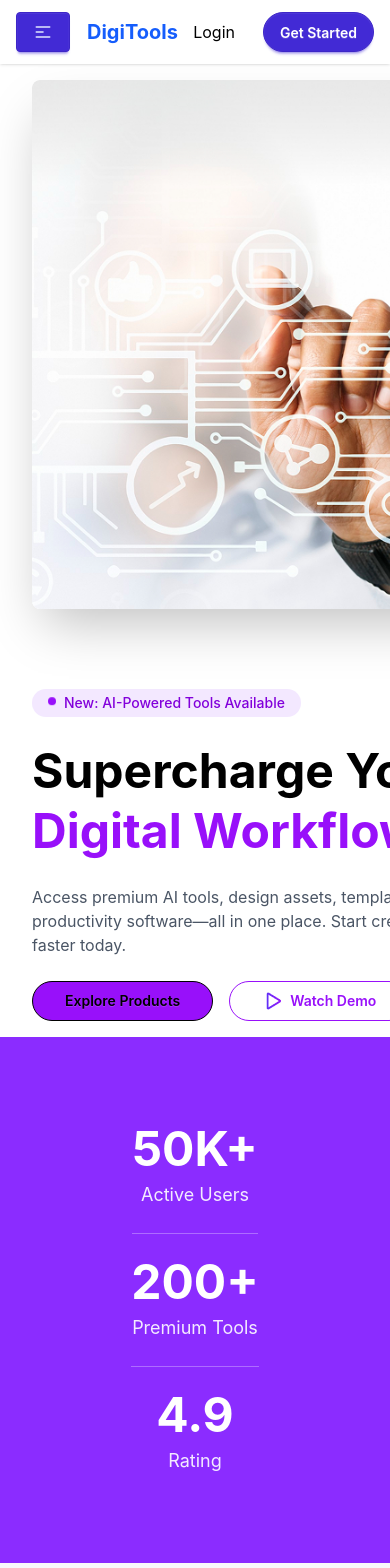
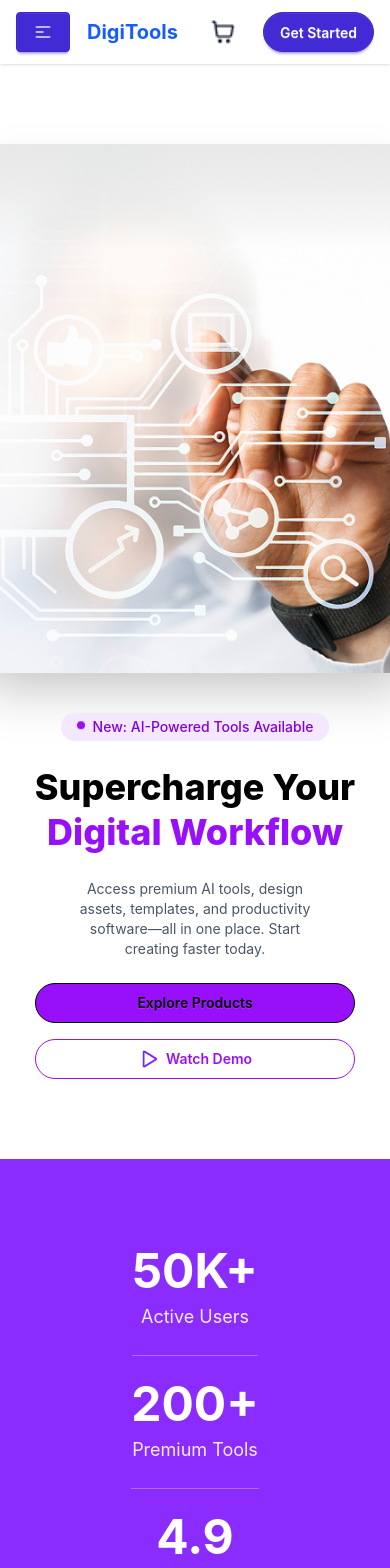
Before and after one commit to raidibney/ASSIGNMENT-6, a React (Vite) app: page / in a window 390 px wide. Shown: the top 1568 px of the page. Built offline with nearby package versions, Linux system fonts and the light colour scheme.

Commit message:
fixing the responsiveness for mobile devices

```diff
--- a/src/Components/Herosection.jsx
+++ b/src/Components/Herosection.jsx
@@ -4,12 +4,12 @@ import banner from '../assets/banner.png';
 
 const Herosection = () => {
     return (
-        <div className="hero bg-white min-h-[80vh] lg:min-h-screen w-full px-4 md:px-10 lg:w-11/12 mx-auto overflow-hidden" >
-            {/* Added gap-20 for space and items-center to keep them vertically aligned */}
-            <div className="hero-content flex-col lg:flex-row-reverse gap-20 items-center justify-between">
+        <div className="  bg-white min-h-screen w-full lg:w-11/12 mx-auto flex items-center justify-center overflow-hidden py-10 md:py-20" >
+
+            <div className="hero-content flex-col lg:flex-row-reverse gap-10 lg:gap-20 items-center justify-between py-10">
 
                 {/* Image Div */}
-                <div className="flex-1 flex justify-end">
+                <div className="flex-1 flex justify-center lg:justify-end w-full">
                     <img
                         src={banner}
                         className="max-w-md rounded-lg shadow-2xl"
@@ -18,23 +18,23 @@ const Herosection = () => {
                 </div>
 
                 {/* Text Div */}
-                <div className="flex-1 text-left">
+                <div className="flex-1 flex flex-col items-center lg:items-start text-center lg:text-left">
                     {/* Badge for "New" */}
                     <div className="bg-purple-100 text-purple-700 px-4 py-1 rounded-full w-fit mb-6 flex items-center gap-2 text-sm font-medium">
                         <span className="w-2 h-2 bg-purple-600 rounded-full animate-bounce"></span>
                         New: AI-Powered Tools Available
                     </div>
 
-                    <h1 className="text-black text-5xl font-bold leading-tight">
+                    <h1 className="text-black text-4xl md:text-5xl lg:text-6xl font-extrabold leading-tight">
                         Supercharge Your <br />  <span className="text-purple-600">Digital Workflow</span>
                     </h1>
 
-                    <p className="py-6 text-gray-600  max-w-lg">
+                    <p className="py-6 text-gray-600 text-sm md:text-lg max-w-[280px] sm:max-w-md md:max-w-lg mx-auto lg:mx-0 px-2 md:px-0">
                         Access premium AI tools, design assets, templates, and productivity
                         software—all in one place. Start creating faster today.
                     </p>
 
-                    <div className="flex gap-4">
+                    <div className="flex flex-col sm:flex-row gap-4 w-full sm:w-auto">
                         <button className="btn btn-outline bg-purple-600 text-black px-8 rounded-3xl">
                             Explore Products
                         </button>
--- a/src/Components/Navbar.jsx
+++ b/src/Components/Navbar.jsx
@@ -42,7 +42,7 @@ const Navbar = ({ cartCount }) => {
                         </span>
                     )}
                 </div>
-    <a className='mr-7 text-black'>Login</a>
+    <a className='hidden md:block mr-7 text-black cursor-pointer'>Login</a>
     <a className="btn btn-primary text-white rounded-3xl ">Get Started</a>
   </div>
 </div>
```
